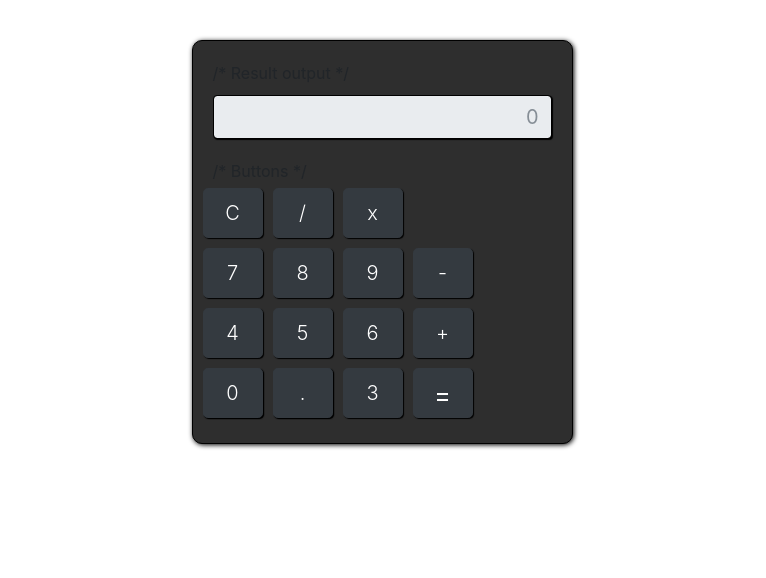
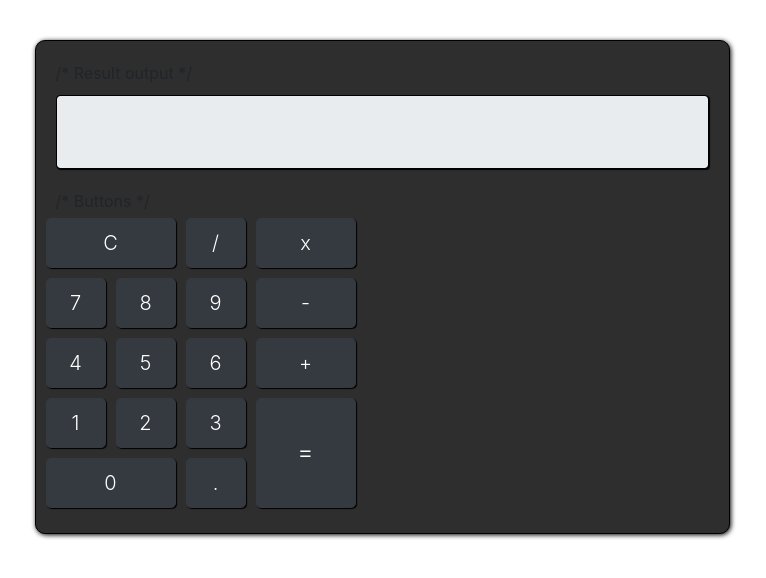
Before and after one commit to edvardsanta/Calculadora-, a React (Vite) app: page / in a window 1280 px wide. Shown: the top 578 px of the page, without its empty margins (258-1024 px from the left). Built offline with nearby package versions, Linux system fonts and the light colour scheme.

Commit message:
Creation of Button conpleted, created a new folder

```diff
--- a/src/App.css
+++ /dev/null
@@ -1,42 +0,0 @@
-.App {
-  text-align: center;
-}
-
-.App-logo {
-  height: 40vmin;
-  pointer-events: none;
-}
-
-@media (prefers-reduced-motion: no-preference) {
-  .App-logo {
-    animation: App-logo-spin infinite 20s linear;
-  }
-}
-
-.App-header {
-  background-color: #282c34;
-  min-height: 100vh;
-  display: flex;
-  flex-direction: column;
-  align-items: center;
-  justify-content: center;
-  font-size: calc(10px + 2vmin);
-  color: white;
-}
-
-.App-link {
-  color: #61dafb;
-}
-
-@keyframes App-logo-spin {
-  from {
-    transform: rotate(0deg);
-  }
-  to {
-    transform: rotate(360deg);
-  }
-}
-
-button {
-  font-size: calc(10px + 2vmin);
-}
--- a/src/App.jsx
+++ b/src/App.jsx
@@ -1,8 +1,7 @@
 import React, { Component } from 'react'
 import {Container, Row} from 'react-bootstrap'
-import {Calculator} from "./Calc.jsx"
+import {Calculator} from "./components/Calculator.jsx"
 
-import './App.css'
 function App()
 {
     return(
--- a/src/Button.css
+++ /dev/null
@@ -1,3 +0,0 @@
-.btn
-{
-        width: 60px;                            height: 50px;                           margin: 5px;                            box-shadow: 1px 1px 1px #000;   }
--- a/src/Button.jsx
+++ /dev/null
@@ -1,18 +0,0 @@
-import React, {Component} from 'react';
-import "./Button.css";
-
-class Button extends Component {
-    render(){
-        return(
-            <div
-                className="btn btn-dark btn-lg clear font-weight-light"
-                onClick={this.props.onClick}
-                data-size={this.props.size}
-                data-value={this.props.value}>
-                {this.props.label}
-            </div>
-        );
-    }
-}
-
-export default Button;
--- a/src/Calc.jsx
+++ /dev/null
@@ -1,101 +0,0 @@
-import React, { Component } from 'react'
-import {Row} from "react-bootstrap"
-import './Calc.css'
-import Button from "./Button"
-export class Calculator extends Component
-{
-
-    render()
-    {
-    return (
-	<Row>
-    	<div className="col d-flex justify-content-center">
-	<div id="Calculator">
-
-	/* Result output */
-	<input id="resultado" type="text"  className="form-control result" placeholder="0" disabled="disabled" />
-
-
-	/* Buttons */
-	<Row>
-	 <button type="button" onClick={() => setInput("")} className="btn btn-dark btn-lg clear font-weight-light">
-	    C
-	 </button>
-
-	 <button type="button" onclick="" className="btn btn-dark btn-lg font-weight-light">
-	    /
-	 </button>
-	 <button type="button" onclick="" className="btn btn-dark btn-lg font-weight-light last_comp">
-	    x
-	 </button>
-	</Row>
-
-	<Row>
-	 <button type="button" onclick="" className="btn btn-dark btn-lg font-weight-light">
-	    7
-	 </button>
-
-	 <button type="button" onclick="" className="btn btn-dark btn-lg font-weight-light">
-	    8
-	 </button>
-
-	 <button type="button" onclick="" className="btn btn-dark btn-lg font-weight-light">
-	    9
-	 </button>
-
-	 <button type="button" onclick="" className="btn btn-dark btn-lg font-weight-light last_comp">
-	    -
-	 </button>
-	</Row>
-
-	<Row>
-	 <button type="button" onclick="" className="btn btn-dark btn-lg font-weight-light">
-	    4
-	 </button>
-
-	 <button type="button" onclick="" className="btn btn-dark btn-lg font-weight-light">
-	    5
-	 </button>
-
-	 <button type="button" onclick="" className="btn btn-dark btn-lg font-weight-light">
-	    6
-	 </button>
-
-	 <button type="button" onclick="" className="btn btn-dark btn-lg font-weight-light last_comp">
-	    +
-	 </button>
-	</Row>
-
-	<Row>
-	 <button type="button" onclick="" className="btn btn-dark btn-lg font-weight-light">
-	    1
-	 </button>
-
-	 <button type="button" onclick="" className="btn btn-dark btn-lg font-weight-light">
-	    2
-	 </button>
-
-	 <button type="button" onclick="" className="btn btn-dark btn-lg font-weight-light">
-	    3
-	 </button>
-
-         <button type="button" onclick="" className="btn btn-dark btn-lg enter last_comp">
-	    =
-	 </button>
-	</Row>
-
-	<Row id="LayoutAdjustment">
-	 <button type="button" onclick="" className="btn btn-dark zero btn-lg font-weight-light">
-	    0
-	 </button>
-
-         <button type="button" onclick="" className="btn btn-dark btn-lg font-weight-light">
-	    .
-	 </button>
-	</Row>
-	</div>
-	</div>
-	</Row>
-    )
-    }
-}
--- /dev/null
+++ b/src/components/Button.jsx
@@ -0,0 +1,21 @@
+import React, {Component} from 'react';
+import "./Layout.css"
+class Button extends Component
+{
+    render(){
+        return(
+            <div>
+		<button
+		type="button"
+		className={`btn-dark btn-lg font-weight-light btn ${this.props.className}`}
+                onClick={this.props.onClick}
+                data-value={this.props.value}
+		>
+                {this.props.label}
+	        </button>
+            </div>
+        );
+    }
+}
+
+export default Button;
--- /dev/null
+++ b/src/components/Calculator.jsx
@@ -0,0 +1,114 @@
+import React, { Component } from 'react'
+import {Row} from "react-bootstrap"
+import './Layout.css'
+import Button from "./Button"
+export class Calculator extends Component
+{
+    constructor()
+    {
+        super();
+        this.state = { data: ''}
+    }
+    handleClick = (event) =>
+    {
+	const value = event.target.getAttribute('data-value');
+	switch(value)
+	{
+		case 'clear':
+		   this.setState({ data: ''});
+                   break;
+		case 'equal':
+                   this.calc();
+                   break;
+
+		default:
+                   this.setState({ data: this.state.data + value});
+	}
+    }
+
+    calc = () =>
+    {
+	try
+	{
+            const result = eval(this.state.data);
+            this.setState({data: result});
+        }
+	catch (e)
+	{
+            this.setState({data: 'error'})
+        }
+    }
+    render()
+    {
+    return (
+	<Row>
+    	<div className="col d-flex justify-content-center">
+	<div id="Calculator">
+
+	/* Result output */
+	<input id="Result" type="text"  className="form-control" placeholder={this.state.data} disabled="disabled" />
+
+
+	/* Buttons */
+	<Row>
+
+	 <Button label="C" value="clear" className="clear" onClick={this.handleClick}/>
+
+	 <Button label="/" value="/" onClick={this.handleClick}/>
+
+	 <Button label="x" value="*" className="lastComp" onClick={this.handleClick}/>
+
+	</Row>
+
+	<Row>
+
+	 <Button label="7" value="7" onClick={this.handleClick}/>
+
+	 <Button label="8" value="8" onClick={this.handleClick}/>
+
+	 <Button label="9" value="9" onClick={this.handleClick} />
+
+	 <Button label="-" value="-" className="lastComp" onClick={this.handleClick}/>
+
+	</Row>
+
+	<Row>
+
+	 <Button label="4" value="4" onClick={this.handleClick}/>
+
+	 <Button label="5" value="5" onClick={this.handleClick}/>
+
+	 <Button label="6" value="6" onClick={this.handleClick}/>
+
+	 <Button label="+" value="+" className="lastComp" onClick={this.handleClick}/>
+
+	</Row>
+
+	<Row>
+
+	 <Button label="1" value="1" onClick={this.handleClick}/>
+
+	 <Button label="2" value="2" onClick={this.handleClick}/>
+
+	 <Button label="3" value="3" onClick={this.handleClick}/>
+
+         <Button label="=" value="equal" className="enter lastComp" onClick={this.handleClick}/>
+
+	</Row>
+
+	<Row id="LayoutAdjustment">
+
+	 <Button label="0" value="0" className="zero" onClick={this.handleClick}/>
+
+	 <Button label="." value="." onClick={this.handleClick}/>
+
+	</Row>
+
+	</div>
+
+	</div>
+
+	</Row>
+    )
+    }
+}
--- a/src/Calc.css
+++ b/src/components/Layout.css
@@ -12,8 +12,18 @@
         border-radius: 10px;
         box-shadow: 1px 1px 5px #000;
 }
+#Result
+{
+	text-align: right;
+	font-size: 40px;
+	color: black;
+	margin-top: 10px;
+	margin-bottom: 20px;
+	border: solid 1px #000;
+	box-shadow: 1px 1px 1px #000;
+}
+/*Class*/
 
-/*Class*/
 .btn
 {
         width: 60px;
@@ -21,13 +31,16 @@
         margin: 5px;
         box-shadow: 1px 1px 1px #000;
 }
-.last_comp
+.lastComp
 {
 	width: 100px;
 }
 .clear
 {
         width: 130px;
+	height: 50px;
+	box-shadow: 1px 1px 1px #000;
+	margin: 5px;
 }
 .enter
 {
```
Also changed, not shown: src/favicon.svg (deleted), src/logo.svg (deleted).
